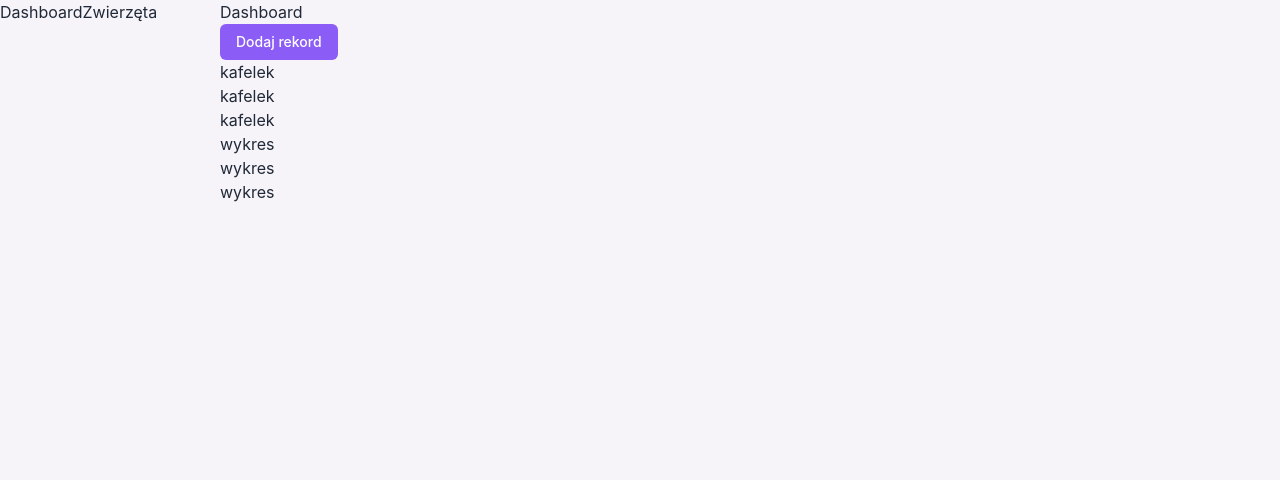
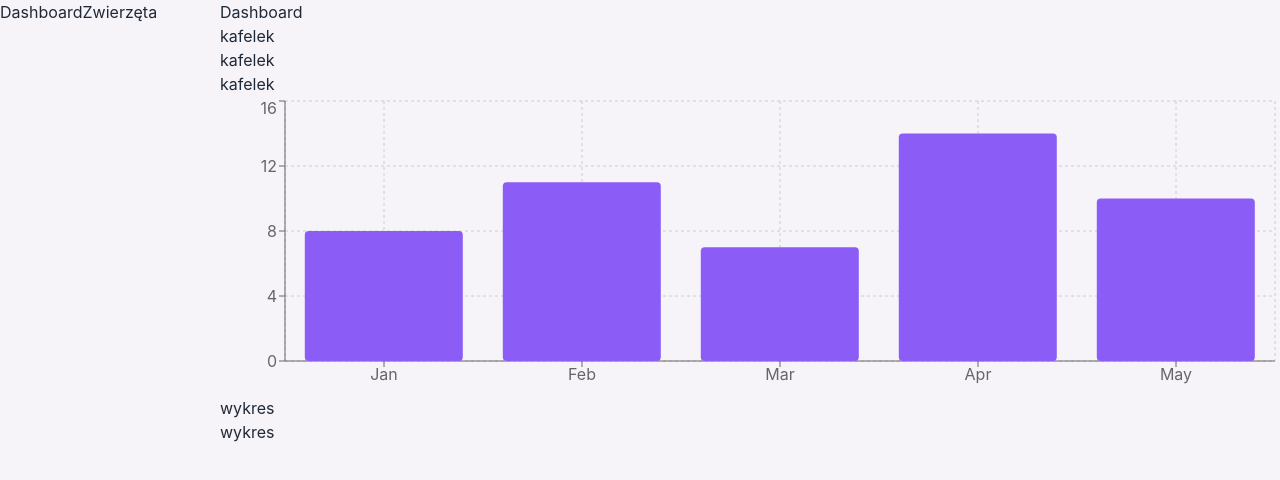
Before and after one commit to MartynaStrzempek/SchronStatystyki, a React (Vite) app: page / in a window 1280 px wide. Shown: the top 480 px of the page. Built offline with nearby package versions, Linux system fonts and the light colour scheme.

Commit message:
add recharts and example chart in dashboard

```diff
--- a/package.json
+++ b/package.json
@@ -22,6 +22,7 @@
     "react": "^19.2.0",
     "react-dom": "^19.2.0",
     "react-router-dom": "^7.9.5",
+    "recharts": "^3.2.1",
     "tailwind-merge": "^3.3.1"
   },
   "devDependencies": {
--- a/src/features/dashboard/dashboard.page.tsx
+++ b/src/features/dashboard/dashboard.page.tsx
@@ -1,17 +1,42 @@
-import { Button } from '@/components/ui/button'
+import {
+  Bar,
+  BarChart,
+  CartesianGrid,
+  ResponsiveContainer,
+  Tooltip,
+  XAxis,
+  YAxis,
+} from 'recharts'
+
+const chartData = [
+  { month: 'Jan', adoptions: 8 },
+  { month: 'Feb', adoptions: 11 },
+  { month: 'Mar', adoptions: 7 },
+  { month: 'Apr', adoptions: 14 },
+  { month: 'May', adoptions: 10 },
+]
 
 export function DashboardPage() {
   return (
     <section>
       <h1>Dashboard</h1>
-      <Button>Dodaj rekord</Button>
       <div>
         <div>kafelek</div>
         <div>kafelek</div>
         <div>kafelek</div>
       </div>
       <div>
-        <div>wykres</div>
+        <div className="w-full h-[300px]">
+          <ResponsiveContainer>
+            <BarChart data={chartData}>
+              <CartesianGrid strokeDasharray="3 3" />
+              <XAxis dataKey="month" />
+              <YAxis />
+              <Tooltip />
+              <Bar dataKey="adoptions" fill="var(--primary)" radius={4} />
+            </BarChart>
+          </ResponsiveContainer>
+        </div>
         <div>wykres</div>
         <div>wykres</div>
       </div>
```
Also changed, not shown: 1 other file (tests, documents, lock files or other folders).
